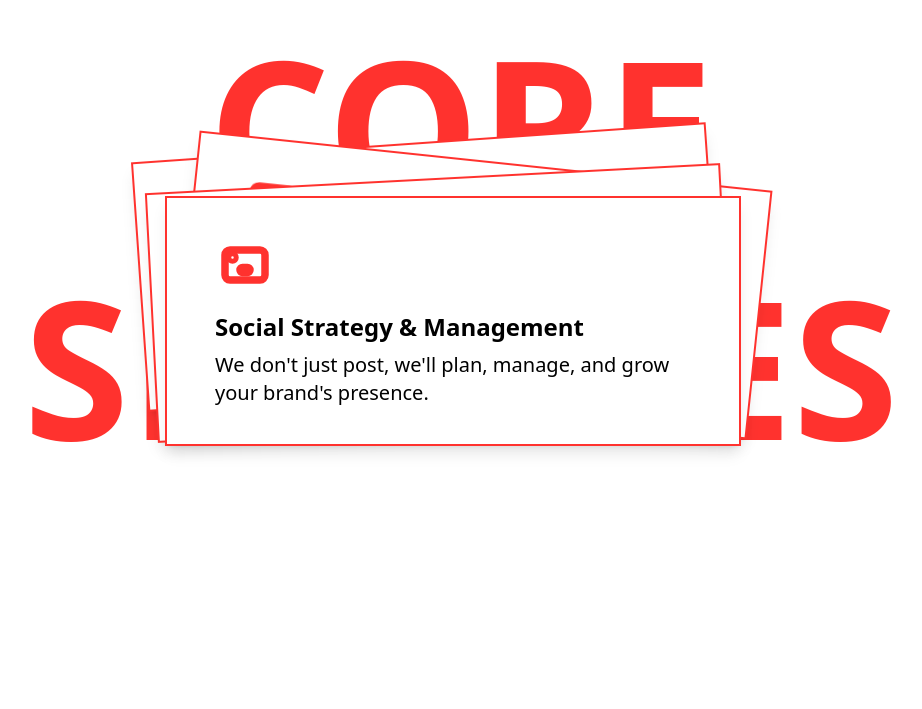
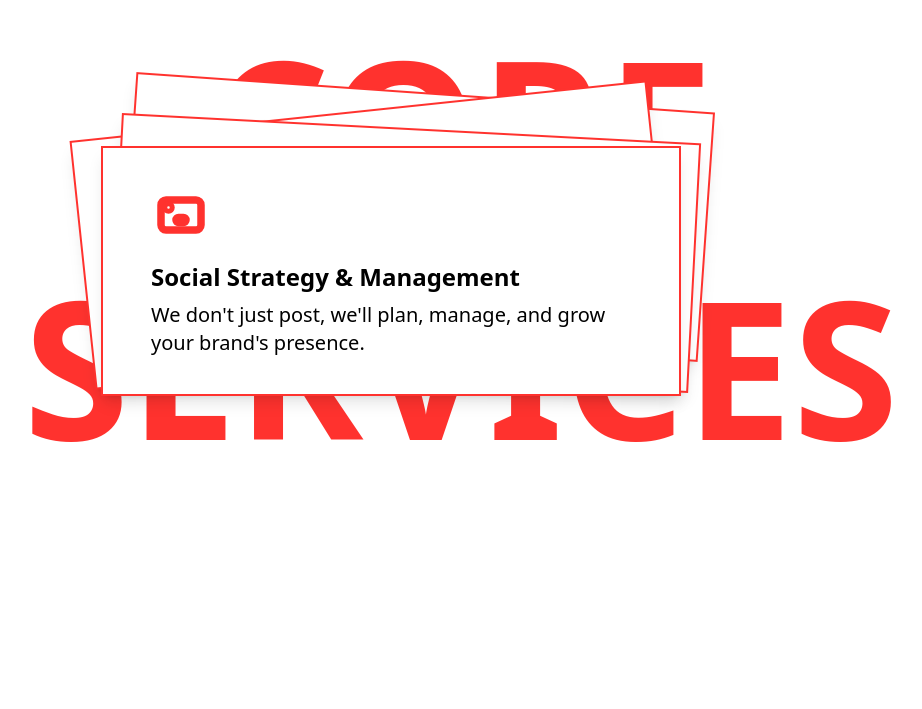
Before and after one commit to AbdulRehman938/Silo, a React (Vite) app: page /services in a window 1280 px wide. Shown: the part 954-1663 px from the top of the page, without its empty margins (179-1101 px from the left). Built offline with nearby package versions, Linux system fonts and the light colour scheme.

Commit message:
layout services AR

```diff
--- a/src/components/servicee/Cards.jsx
+++ b/src/components/servicee/Cards.jsx
@@ -234,20 +234,20 @@ const Cards = () => {
     <>
       {/* Desktop View - Hidden on Mobile */}
       <div ref={desktopRef} className="hidden sm:flex w-full max-w-[1280px] mx-auto h-screen 2xl:mt-20 md:mt-0 flex-col items-center justify-center relative" style={{ overflow: 'hidden' }}>
-        <div className="absolute left-[30%] top-[40%] -translate-x-1/2 -translate-y-1/2 z-20 flex items-center justify-center" style={{height: 420, width: 720}}>
+        <div className="absolute left-1/2 top-1/2 -translate-x-1/2 -translate-y-1/2 z-20 flex items-center justify-center">
           {CARD_DATA.map((card, i) => {
             const VISIBLE_COUNT = Math.min(5, CARD_DATA.length);
             const computeOffset = (idx) => {
               if (idx === 0) return { x: 0, y: 0, r: 0 };
               if (idx < VISIBLE_COUNT) {
                 const pos = idx;
-                const x = (pos % 2 === 0 ? 1 : -1) * (8 + pos * 6);
+                const x = (pos % 2 === 0 ? -1 : 1) * (8 + pos * 6);
                 const y = pos * 18;
-                const r = (pos % 2 === 0 ? 4 : -4) + (pos % 3);
+                const r = (pos % 2 === 0 ? -4 : 4) - (pos % 3);
                 return { x, y, r };
               }
               const hiddenIndex = idx - VISIBLE_COUNT;
-              return { x: (idx % 2 === 0 ? 6 : -6), y: 120 + hiddenIndex * 22, r: (idx % 2 === 0 ? 6 : -6) };
+              return { x: (idx % 2 === 0 ? -6 : 6), y: 120 + hiddenIndex * 22, r: (idx % 2 === 0 ? -6 : 6) };
             };
 
             const offset = computeOffset(i);
@@ -260,13 +260,13 @@ const Cards = () => {
                 initial={{ opacity: 0, y: 20, x: 0, rotate: 0 }}
                 animate={{
                   opacity: transform.opacity,
-                  x: offset.x,
-                  y: -offset.y + transform.y,
+                  x: offset.x - 360,
+                  y: -offset.y + transform.y - 100,
                   rotate: offset.r,
                   scale: transform.scale
                 }}
                 transition={{ type: 'spring', stiffness: 220, damping: 22 }}
-                className="absolute left-1/2 top-1/2 -translate-x-1/2 -translate-y-1/2 2xl:w-full lg:w-[80%] md:w-[55%] md:h-[200px] md:left-[20rem] md:top-[15rem] lg:h-[250px] 2xl:h-[340px] bg-white border-2 border-[#FF322E] flex flex-col items-start justify-center px-12 py-10 shadow-lg 2xl:left-[23rem]"
+                className="absolute left-1/2 top-1/2 -translate-x-1/2 -translate-y-1/2 2xl:w-[720px] lg:w-[580px] md:w-[420px] md:h-[200px] lg:h-[250px] 2xl:h-[340px] bg-white border-2 border-[#FF322E] flex flex-col items-start justify-center px-12 py-10 shadow-lg"
                 style={{ zIndex: z }}
               >
                 <div className="mb-4 flex w-full justify-between items-center 2xl:text-xl lg:text-base font-bold">
--- a/src/components/servicee/Hero.jsx
+++ b/src/components/servicee/Hero.jsx
@@ -47,7 +47,7 @@ const Hero = () => {
     <>
       {/* Desktop / larger screens - hidden on small screens */}
       <div className="hidden sm:block sm:h-[calc(100vh-80px)] pt-8 mt-20">
-        <div className="w-full max-w-[1280px] h-full mx-auto flex flex-col justify-between items-center px-4 pb-8 pt-16">
+        <div className="w-full max-w-[1280px] h-full mx-auto flex flex-col justify-between items-center px-4 pb-8 pt-10">
           <div
             className="service-hero-title flex items-center w-[180px] h-[250px] justify-center service-video mb-3"
           >
```
